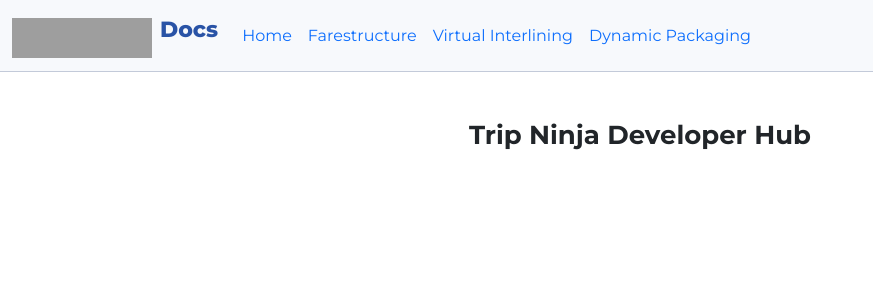
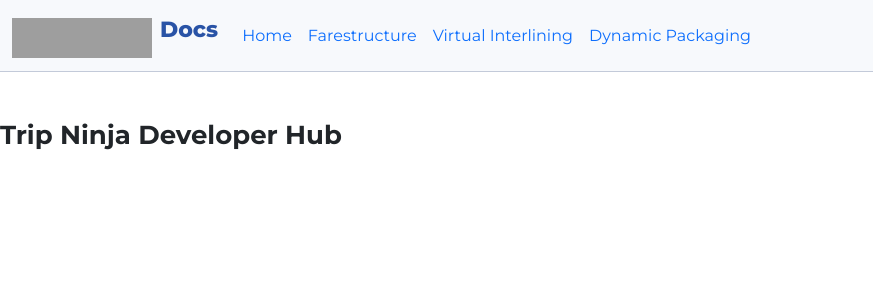
Before and after one commit to trip-ninja-inc/trip_ninja_api_docs, a React (Create React App) app in the folder trip-ninja-docs/: page / in a window 1280 px wide. Shown: the top 300 px of the page, without its empty margins (0-873 px from the left). Built offline with nearby package versions, Linux system fonts and the light colour scheme; grey boxes are pictures that could not be loaded.

Commit message:
removed unused css

```diff
--- a/trip-ninja-docs/src/App.css
+++ /dev/null
@@ -1,3 +0,0 @@
-.App {
-  text-align: center;
-}
--- a/trip-ninja-docs/src/App.tsx
+++ b/trip-ninja-docs/src/App.tsx
@@ -1,5 +1,4 @@
 import React from "react";
-import "./App.css";
 import { Route, Router, Switch } from "react-router-dom";
 import history from "./History";
 import NavBar from "./navbar/NavBar";
@@ -9,7 +8,7 @@ import FareStructure from "./farestructure/FareStructure";
 
 export default function App() {
   return (
-    <div className="App">
+    <div>
       <NavBar />
       <Router history={history}>
         <Switch>
```
